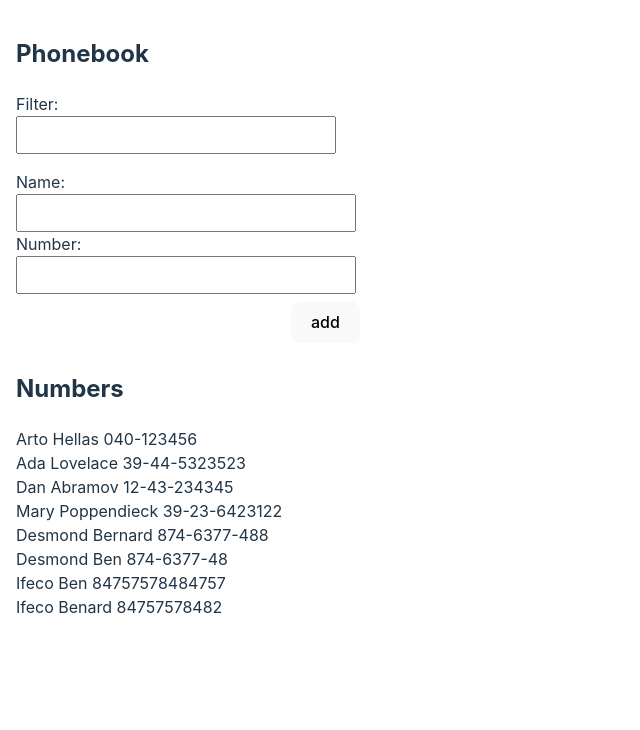
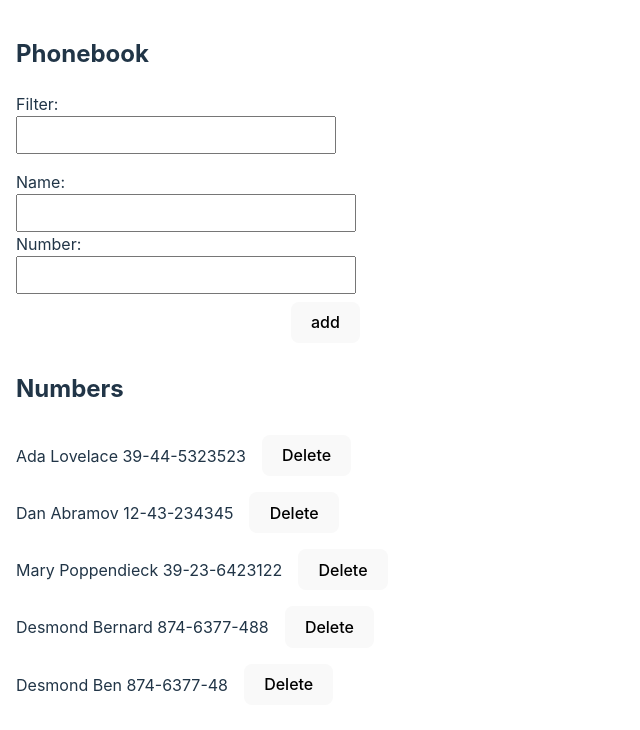
Before and after one commit to Ifcodes/fullstack-open-Ex, a React (Vite) app in the folder part2/phonebook/: page / in a window 1280 px wide. Shown: the top 730 px of the page, without its empty margins (0-640 px from the left). Built offline with nearby package versions, Linux system fonts and the light colour scheme; data requests are answered from the project's data file.

Commit message:
feat: exercise 2.13-2.14

```diff
--- a/part2/phonebook/db.json
+++ b/part2/phonebook/db.json
@@ -1,10 +1,5 @@
 {
   "persons": [
-    {
-      "name": "Arto Hellas",
-      "number": "040-123456",
-      "id": "1"
-    },
     {
       "name": "Ada Lovelace",
       "number": "39-44-5323523",
@@ -21,24 +16,14 @@
       "id": "4"
     },
     {
-      "id": 5,
+      "id": "5",
       "name": "Desmond Bernard",
       "number": "874-6377-488"
     },
     {
-      "id": 6,
+      "id": "6",
       "name": "Desmond Ben",
       "number": "874-6377-48"
-    },
-    {
-      "id": 7,
-      "name": "Ifeco Ben",
-      "number": "84757578484757"
-    },
-    {
-      "id": 8,
-      "name": "Ifeco Benard",
-      "number": "84757578482"
     }
   ]
 }
--- a/part2/phonebook/src/App.jsx
+++ b/part2/phonebook/src/App.jsx
@@ -11,6 +11,14 @@ function App() {
   const [newName, setNewName] = useState("");
   const [newNumber, setNewNumber] = useState("");
   const [searchField, setSearchField] = useState("");
+
+  const getPersons = () => {
+    axios.get("http://localhost:3001/persons").then((res) => {
+      setPersons(res.data);
+    });
+  };
+
+  useEffect(getPersons, []);
 
   const handleChange = (event) => {
     const name = event.target.name;
@@ -46,13 +54,17 @@ function App() {
       .catch((err) => console.log(err));
   };
 
-  const getPersons = () => {
-    axios.get("http://localhost:3001/persons").then((res) => {
-      setPersons(res.data);
-    });
+  const handleDelete = (id) => () => {
+    if (window.confirm("Are you sure you want to delete?")) {
+      phonebookServices
+        .deleteContact(id)
+        .then((res) => {
+          console.log({ res });
+          getPersons();
+        })
+        .catch((err) => console.log({ err }));
+    }
   };
-
-  useEffect(getPersons, []);
 
   const filteredPersonsList = searchField
     ? persons.filter((person) =>
@@ -71,7 +83,10 @@ function App() {
         handleSubmit={handleSubmit}
       />
       <h2>Numbers</h2>
-      <Persons filteredPersonsList={filteredPersonsList} />
+      <Persons
+        filteredPersonsList={filteredPersonsList}
+        handleDelete={handleDelete}
+      />
     </div>
   );
 }
--- a/part2/phonebook/src/components/Persons.jsx
+++ b/part2/phonebook/src/components/Persons.jsx
@@ -1,9 +1,10 @@
-const Persons = ({ filteredPersonsList }) => {
+const Persons = ({ filteredPersonsList, handleDelete }) => {
   return (
     <ul>
       {filteredPersonsList.map((person) => (
         <li key={person.name}>
           {person.name} {person.number}
+          <button onClick={handleDelete(person.id)}>Delete</button>
         </li>
       ))}
     </ul>
--- a/part2/phonebook/src/services/persons.ts
+++ b/part2/phonebook/src/services/persons.ts
@@ -13,7 +13,13 @@ const createContact = (data) => {
   return response.then((res) => res.data);
 };
 
+const deleteContact = (id) => {
+  const response = axios.delete(`${baseUrl}/${id}`);
+  return response.then((res) => console.log({ res }));
+};
+
 export default {
   getContacts,
   createContact,
+  deleteContact,
 };
```
